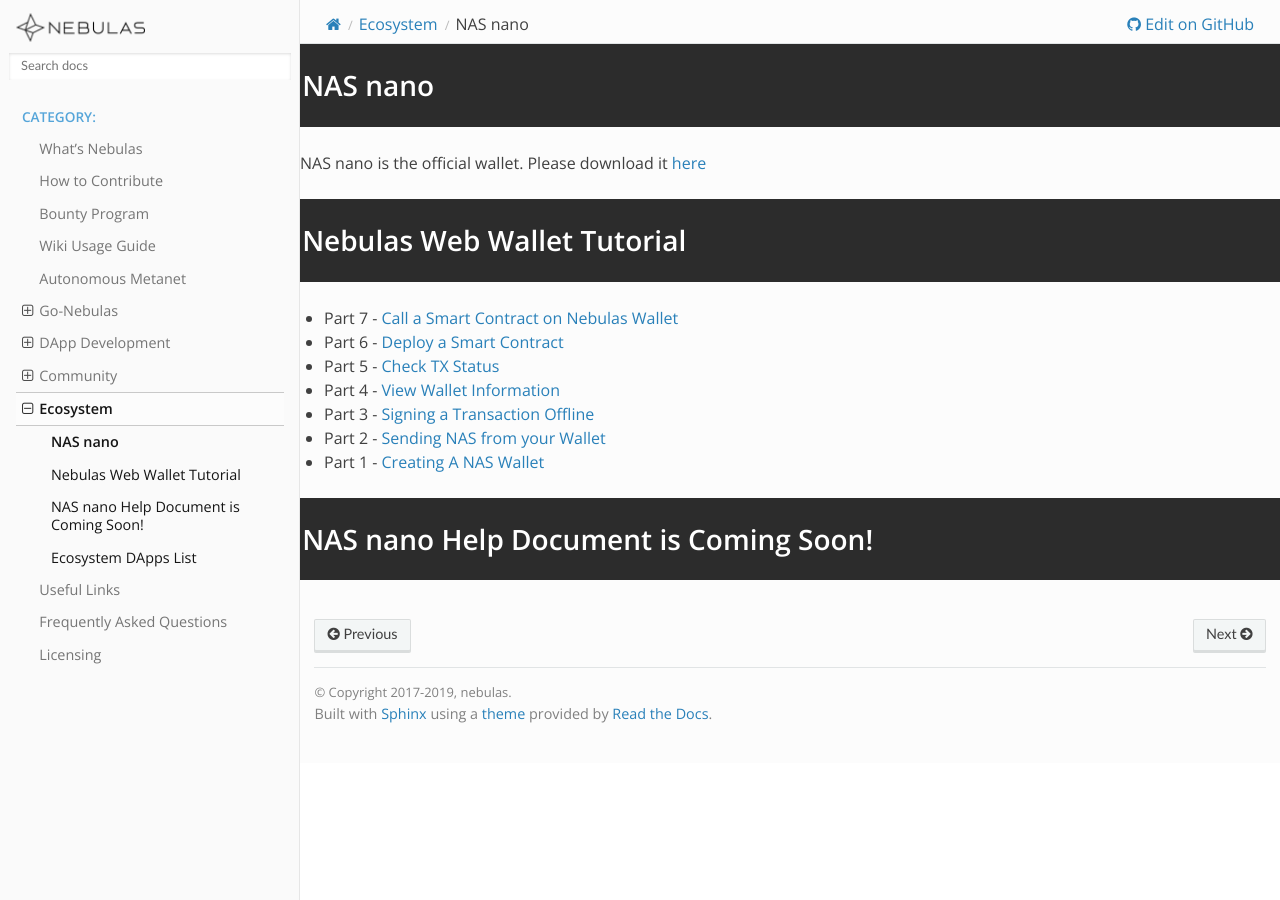
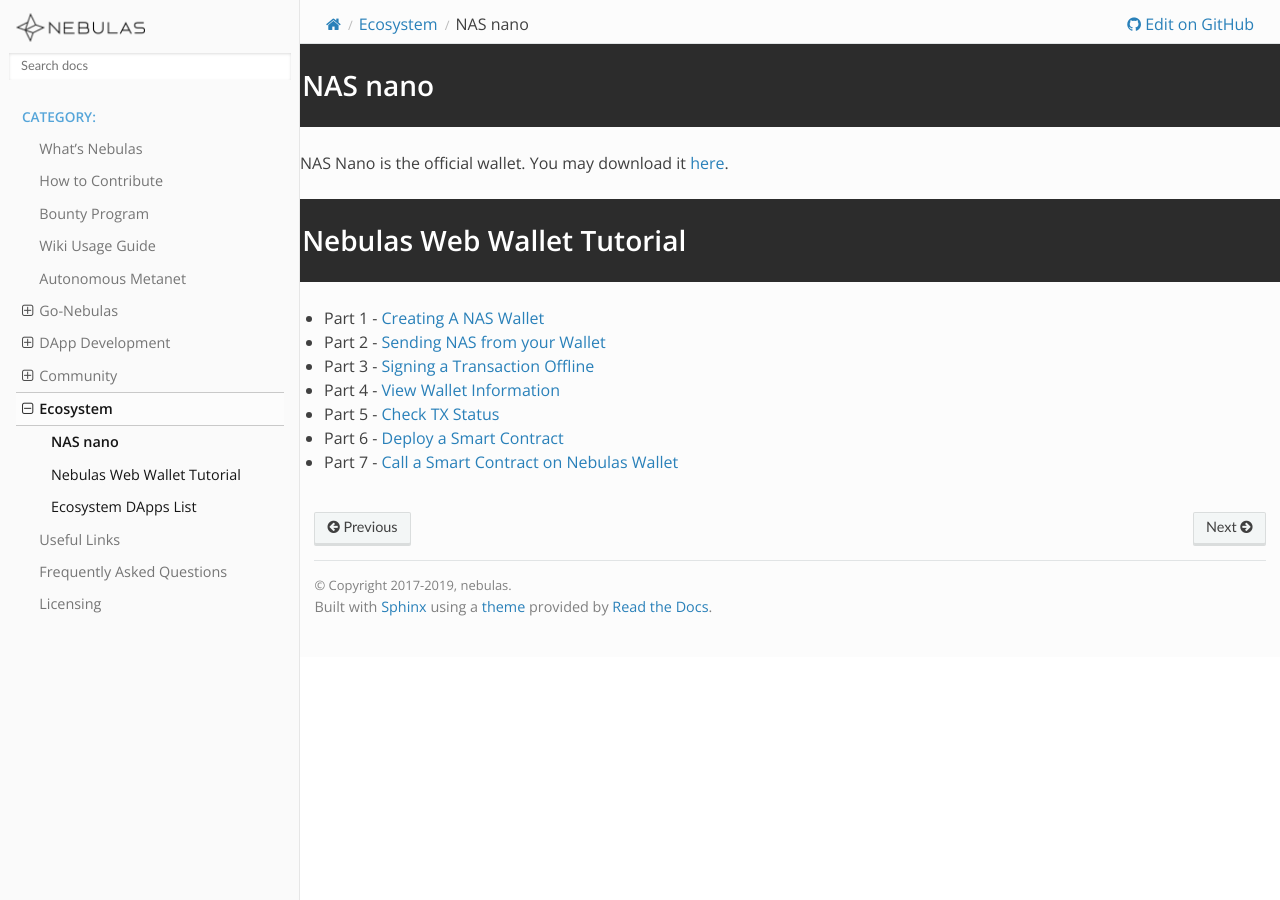
Before and after one commit to nebulasio/nebdocs, a Sphinx documentation site: the page built from docs/ecosystem/nas-nano.md, in a window 1280 px wide. Built offline with Sphinx 7.4.7 and the Read the Docs theme 2.0.0, drawn with Linux system fonts in a browser that asks for light colours; pages that are not in the unit, such as notebooks, are missing from menus.

Commit message:
Do not sort tutorials chronologically. Clean up.

```diff
--- a/docs/ecosystem/nas-nano.md
+++ b/docs/ecosystem/nas-nano.md
@@ -1,14 +1,11 @@
 # NAS nano
-
-NAS nano is the official wallet. Please download it [here](https://nano.nebulas.io/index_en.html)
+NAS Nano is the official wallet. You may download it [here](https://nano.nebulas.io/index_en.html).
 
 # Nebulas Web Wallet Tutorial
+- Part 1 - [Creating A NAS Wallet](https://medium.com/nebulasio/creating-a-nas-wallet-9d01b5fa2df6)
+- Part 2 - [Sending NAS from your Wallet](https://medium.com/nebulasio/sending-nas-from-your-wallet-be1b958c4e5d)
+- Part 3 - [Signing a Transaction Offline](https://medium.com/nebulasio/signing-a-transaction-offline-ae8278f45201)
+- Part 4 - [View Wallet Information](https://medium.com/nebulasio/view-wallet-information-fcea3ea35d94)
+- Part 5 - [Check TX Status](https://medium.com/nebulasio/check-tx-status-8dc7dd9b79de)
+- Part 6 - [Deploy a Smart Contract](https://medium.com/nebulasio/deploy-a-smart-contract-1e781e13c22e)
 - Part 7 - [Call a Smart Contract on Nebulas Wallet](https://medium.com/nebulasio/call-a-smart-contract-on-nebulas-3522038aec18)
-- Part 6 - [Deploy a Smart Contract](https://medium.com/nebulasio/deploy-a-smart-contract-1e781e13c22e)
-- Part 5 - [Check TX Status](https://medium.com/nebulasio/check-tx-status-8dc7dd9b79de)
-- Part 4 - [View Wallet Information](https://medium.com/nebulasio/view-wallet-information-fcea3ea35d94)
-- Part 3 - [Signing a Transaction Offline](https://medium.com/nebulasio/signing-a-transaction-offline-ae8278f45201)
-- Part 2 - [Sending NAS from your Wallet](https://medium.com/nebulasio/sending-nas-from-your-wallet-be1b958c4e5d)
-- Part 1 - [Creating A NAS Wallet](https://medium.com/nebulasio/creating-a-nas-wallet-9d01b5fa2df6)
-
-# NAS nano Help Document is Coming Soon!
```
